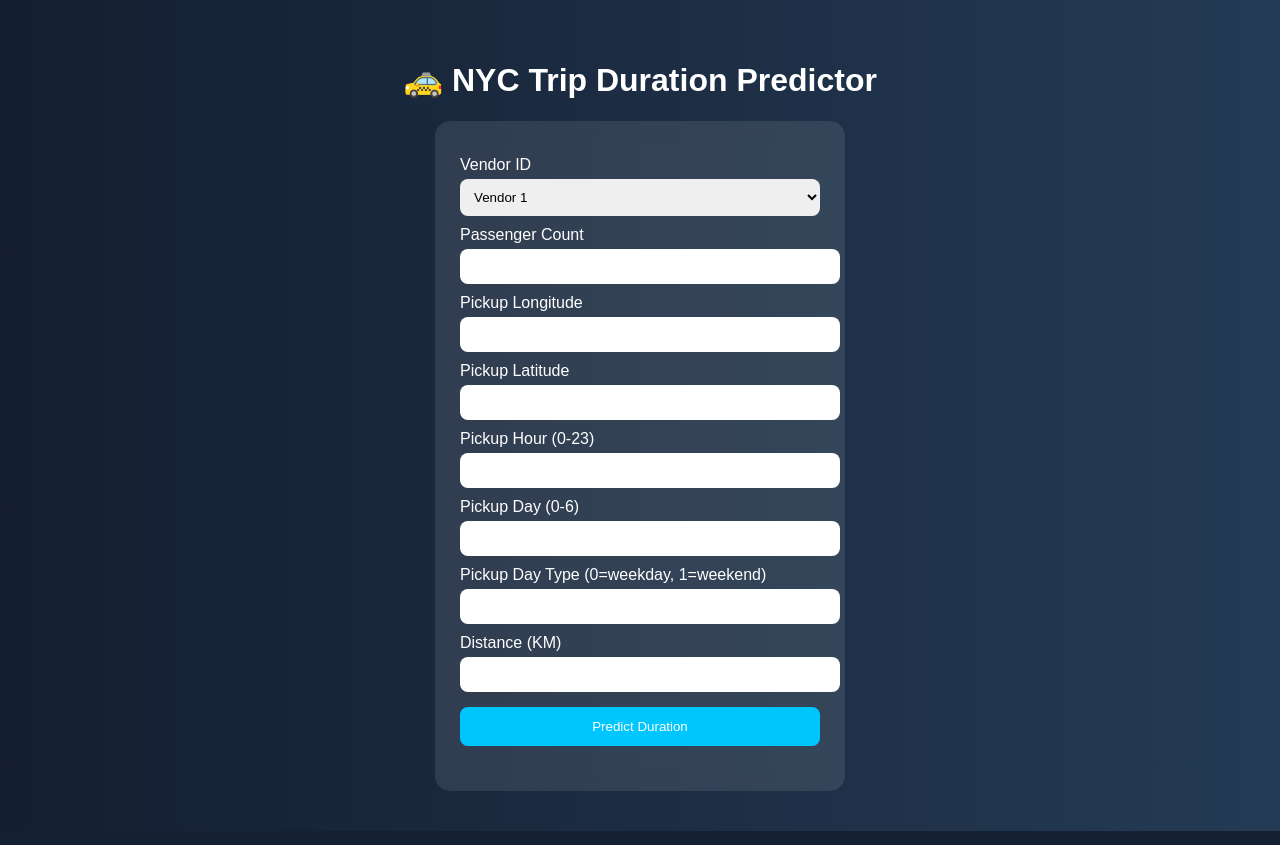
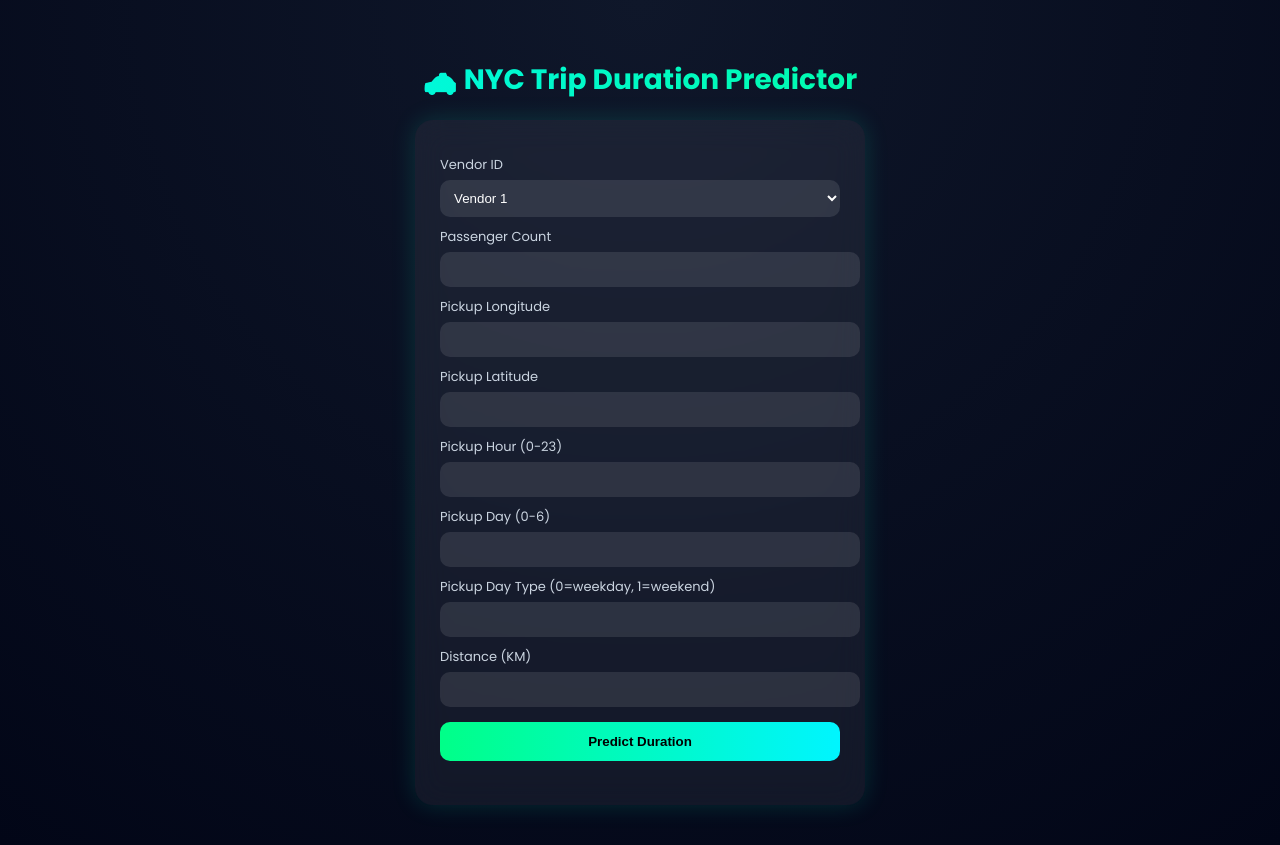
Before and after one commit to Gowri-Rukku/data-science, a Flask app: page / in a window 1280 px wide. Run offline with Flask 3, Linux system fonts and the light colour scheme; parts of the project's set-up code (start-up, migrations or seed data) failed here and were passed over.

Commit message:
changes in the file

```diff
--- a/NYC/app.py
+++ b/NYC/app.py
@@ -26,13 +26,17 @@ def predict():
         pickup_daytype = int(data["pickup_daytype"])
         distance_km = float(data["distance_km"])
 
-        # validation
+        # ---------------- VALIDATION ----------------
         if passenger_count <= 0:
             return jsonify({"error": "Passenger count must be > 0"}), 400
+
+        if distance_km <= 0:
+            return jsonify({"error": "Distance must be positive"}), 400
 
         if vendor_id not in [1, 2]:
             return jsonify({"error": "Vendor ID must be 1 or 2"}), 400
 
+        # ---------------- FEATURE ORDER (VERY IMPORTANT) ----------------
         features = np.array([[
             vendor_id,
             passenger_count,
--- a/NYC/static/style.css
+++ b/NYC/static/style.css
@@ -1,7 +1,9 @@
+@import url('https://fonts.googleapis.com/css2?family=Poppins:wght@300;400;600;700&display=swap');
+
 body {
-    font-family: Arial;
     margin: 0;
-    background: linear-gradient(to right, #141e30, #243b55);
+    font-family: 'Poppins', sans-serif;
+    background: radial-gradient(circle at top, #0f172a, #020617);
     color: white;
 }
 
@@ -10,44 +12,60 @@ body {
     padding: 40px;
 }
 
+h1 {
+    font-size: 28px;
+    font-weight: 700;
+    background: linear-gradient(90deg, #00f5ff, #00ff88);
+    -webkit-background-clip: text;
+    -webkit-text-fill-color: transparent;
+}
+
 .card {
-    width: 360px;
+    width: 400px;
     margin: auto;
-    background: rgba(255,255,255,0.1);
     padding: 25px;
-    border-radius: 15px;
-    backdrop-filter: blur(10px);
+    border-radius: 18px;
+    background: rgba(255,255,255,0.06);
+    backdrop-filter: blur(15px);
+    box-shadow: 0 0 25px rgba(0,255,200,0.15);
 }
 
 label {
     display: block;
     text-align: left;
     margin-top: 10px;
+    font-size: 13px;
+    color: #cbd5e1;
 }
 
 input, select {
     width: 100%;
     padding: 10px;
     margin-top: 5px;
-    border-radius: 8px;
+    border-radius: 10px;
     border: none;
+    outline: none;
+    background: rgba(255,255,255,0.1);
+    color: white;
 }
 
 button {
+    width: 100%;
     margin-top: 15px;
-    width: 100%;
     padding: 12px;
-    background: #00c6ff;
     border: none;
-    color: white;
-    border-radius: 8px;
+    border-radius: 10px;
+    background: linear-gradient(90deg, #00ff88, #00f5ff);
+    font-weight: bold;
     cursor: pointer;
+    transition: 0.3s;
 }
 
 button:hover {
-    background: #0072ff;
+    transform: scale(1.05);
 }
 
 h2 {
     margin-top: 15px;
+    color: #00ffcc;
 }
--- a/NYC/templates/index.html
+++ b/NYC/templates/index.html
@@ -1,6 +1,7 @@
 <!DOCTYPE html>
-<html>
+<html lang="en">
 <head>
+    <meta charset="UTF-8">
     <title>NYC Trip Duration Predictor</title>
     <link rel="stylesheet" href="{{ url_for('static', filename='style.css') }}">
 </head>
@@ -8,6 +9,7 @@
 <body>
 
 <div class="container">
+
     <h1>🚕 NYC Trip Duration Predictor</h1>
 
     <div class="card">
@@ -37,7 +39,7 @@
         <input type="number" id="pickup_daytype" min="0" max="1">
 
         <label>Distance (KM)</label>
-        <input type="number" id="distance_km" step="0.01">
+        <input type="number" id="distance_km" min="0.01" step="0.01">
 
         <button onclick="predictTrip()">Predict Duration</button>
 
@@ -56,6 +58,13 @@ function predictTrip() {
         return;
     }
 
+    let distance_km = parseFloat(document.getElementById("distance_km").value);
+
+    if (distance_km <= 0) {
+        document.getElementById("result").innerText = "Distance must be positive!";
+        return;
+    }
+
     let data = {
         vendor_id: document.getElementById("vendor_id").value,
         passenger_count: passenger_count,
@@ -64,7 +73,7 @@ function predictTrip() {
         pickup_hour: document.getElementById("pickup_hour").value,
         pickup_day: document.getElementById("pickup_day").value,
         pickup_daytype: document.getElementById("pickup_daytype").value,
-        distance_km: document.getElementById("distance_km").value
+        distance_km: distance_km
     };
 
     fetch("/predict", {
```
